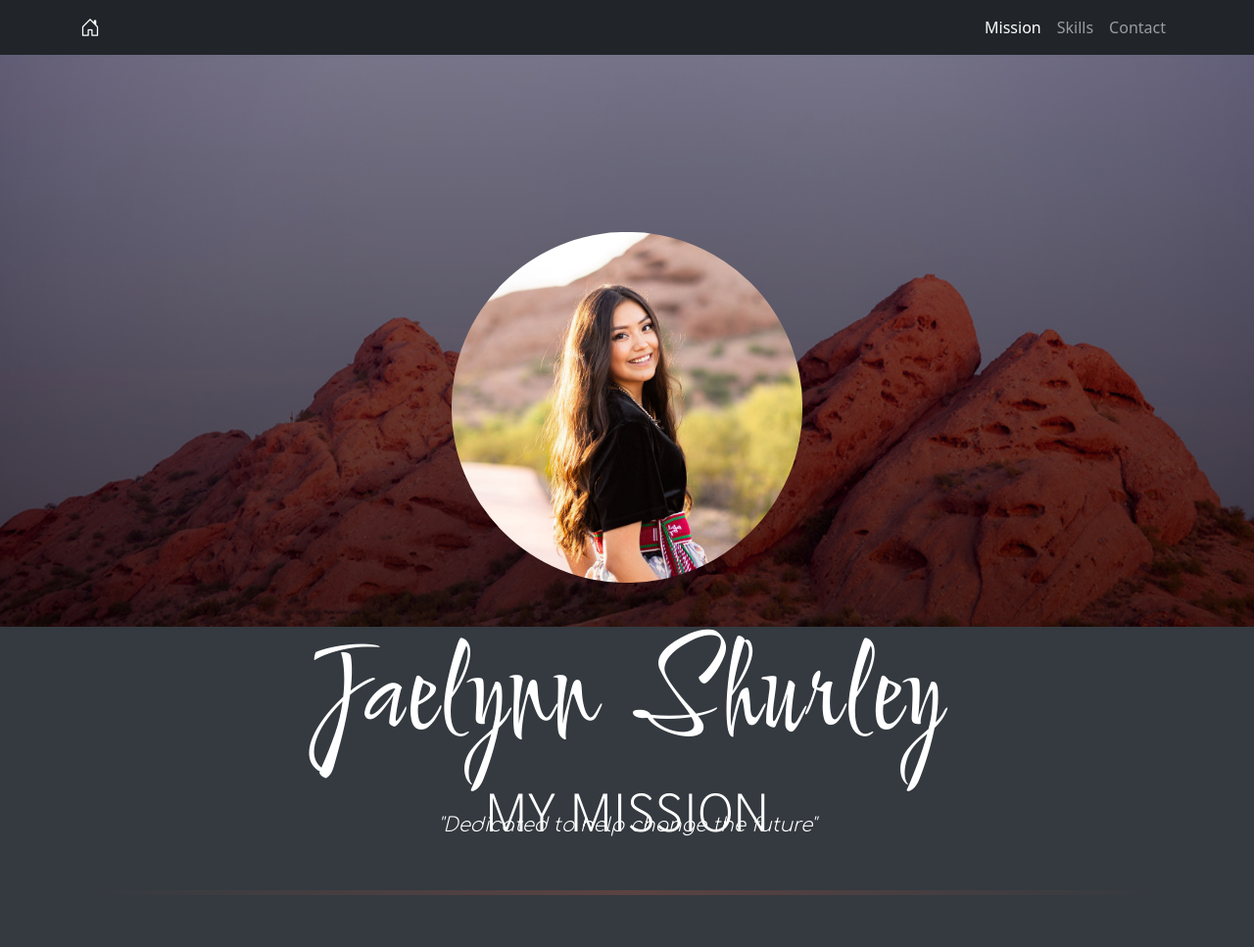
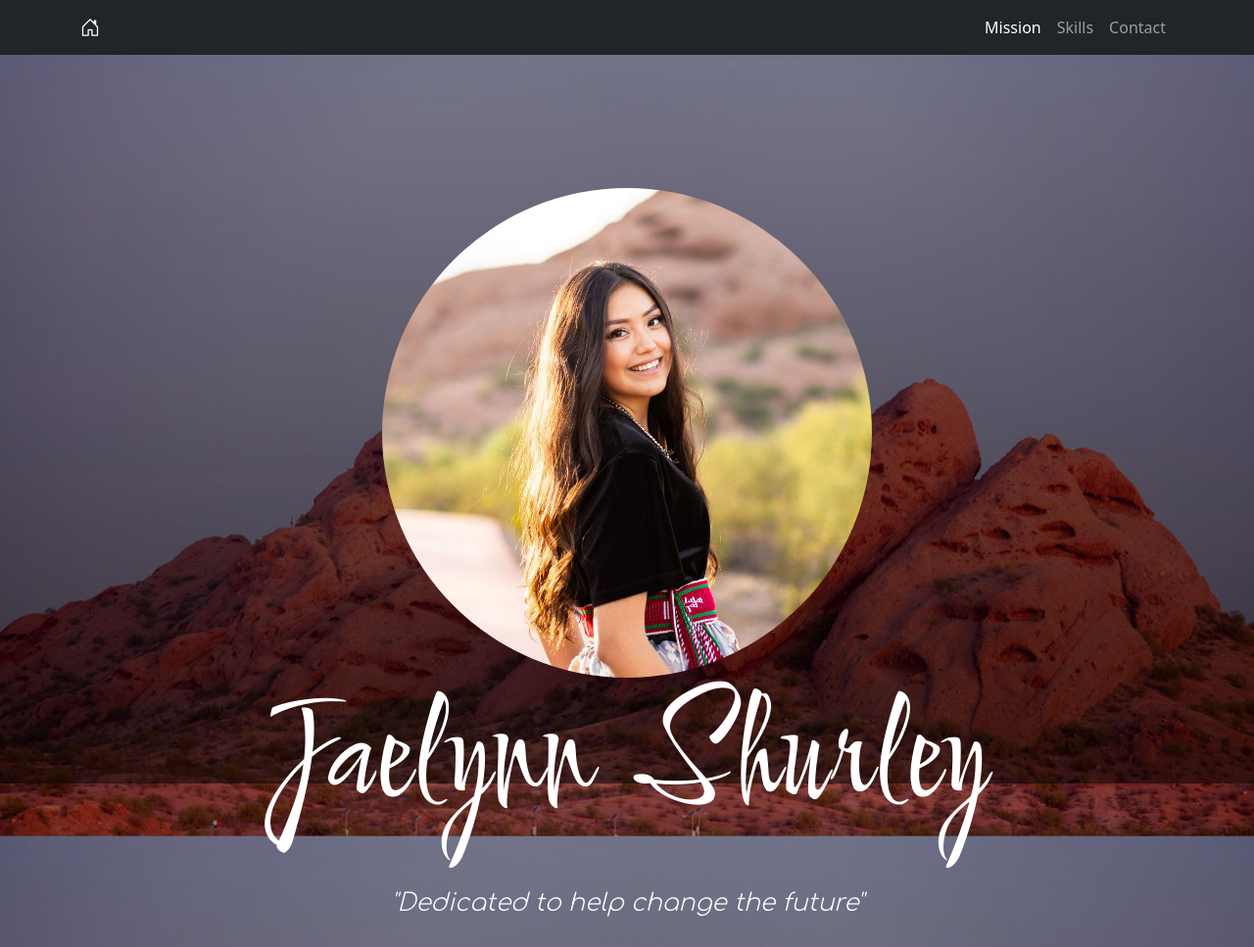
Before and after one commit to JAae13/Portfolio-, a plain HTML site: page index.html in a window 1280 px wide. Shown: the top 967 px of the page at 98% size. Drawn offline with nearby package versions, Linux system fonts and the light colour scheme; a script that the page names is missing; a web font is replaced by a local one.

Commit message:
Error fixed

```diff
--- a/index.html
+++ b/index.html
@@ -58,7 +58,7 @@
 
   <!-- Hero section -->
   <header id="hero-section">
-      <img src="img/jae.jpg" alt="Jaelynn Portrait" width="50%" style="border-radius: 50%;padding: 5%;">
+      <img src="img/jae.jpg" alt="Jaelynn Portrait" width="500" style="border-radius: 50%;">
       <h1 class="display-2">Jaelynn Shurley</h1>
       <h3><em>"Dedicated to help change the future"</em></h3>
   </header>
--- a/style.css
+++ b/style.css
@@ -69,7 +69,7 @@ h2{
 /* Tagline */
 h3 {
   color: white;
-  font-size: 20px;
+  font-size: 25px;
   font-family: "Comfortaa", sans-serif;
   padding: 3%;
   font-weight: 300;
@@ -81,7 +81,7 @@ h1.display-2 {
   font-family: "Comforter", cursive;
   letter-spacing: 4px;
   font-weight: 400;
-  font-size: 130px;
+  font-size: 150px;
 }
 
 body {
@@ -124,7 +124,6 @@ header#hero-section {
   background-size: cover;
   background-position: 75%, 25%;
   width: 100%;
-  height: 80vh;
   color: white;
   padding: 15%;
   text-align: center;
```
